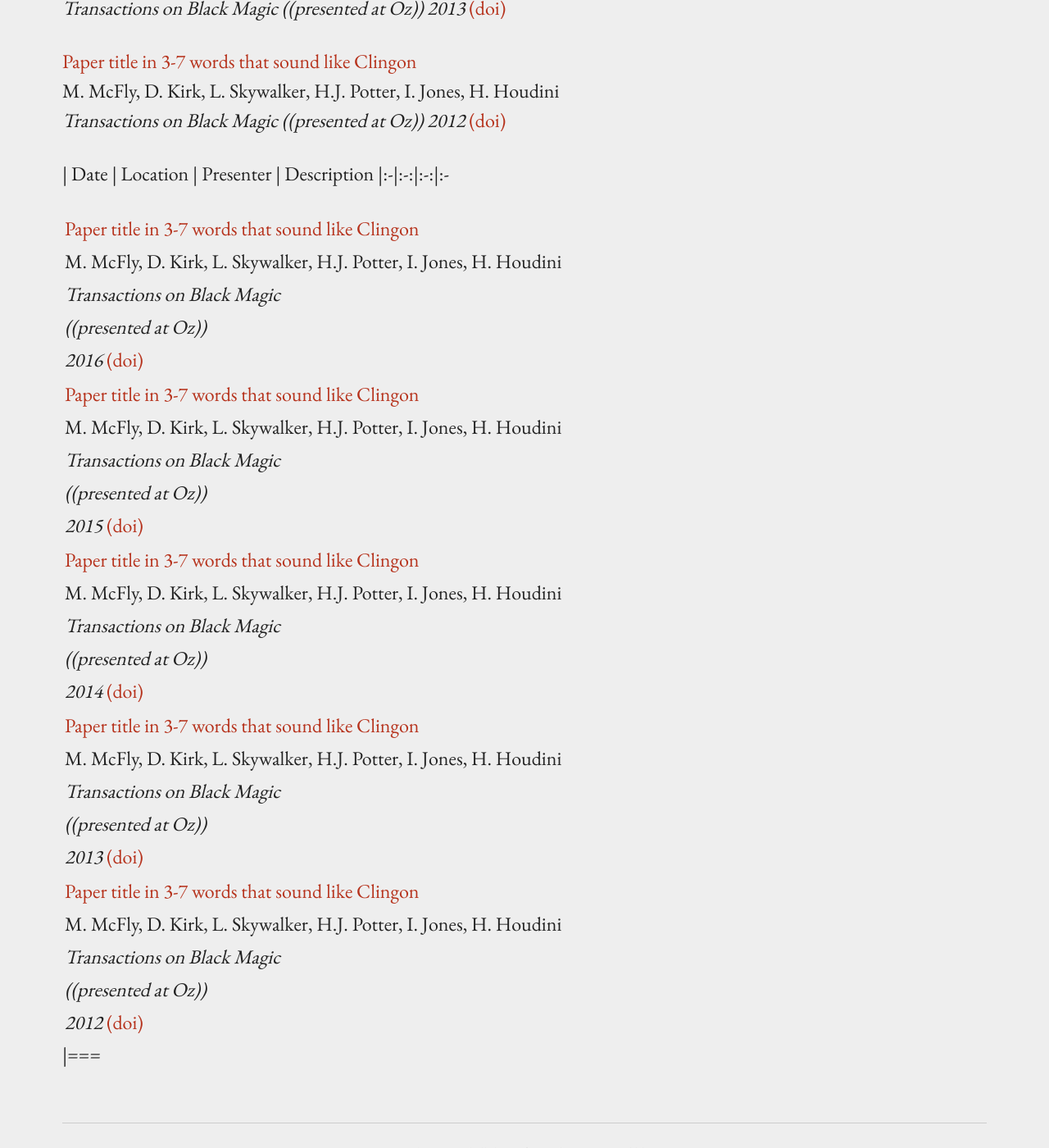
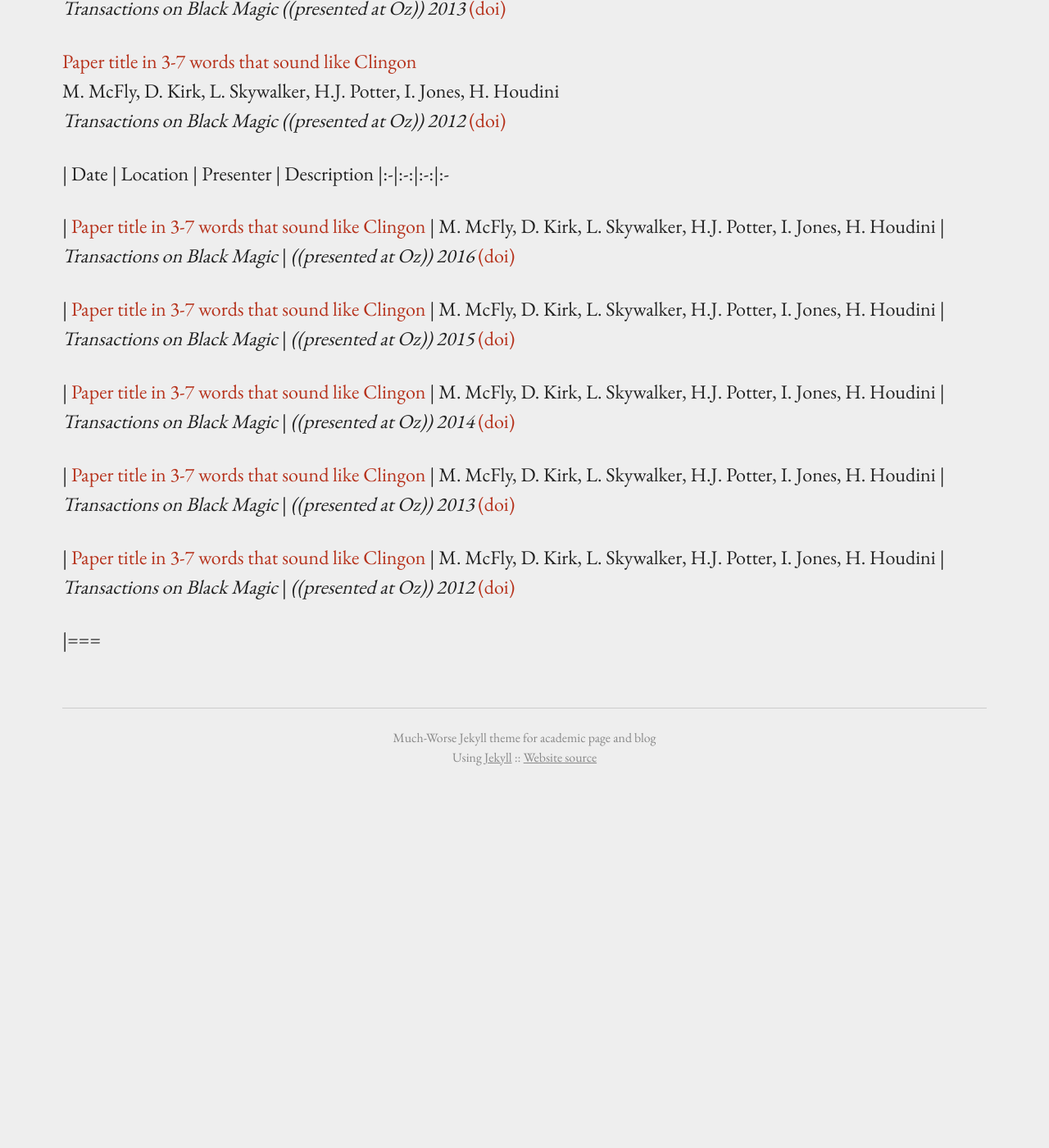
Before and after one commit to viprlab/viprlab.github.io, a Jekyll site: the page built from papers.md, in a window 1280 px wide and 1400 px high, scrolled down 815 px. Shown: the whole window at 82% size. Built offline with Jekyll 4.4.1, drawn with Linux system fonts in a browser that asks for light colours; after the commit the page ends 1774 px from its top, so only the background shows below that.

Commit message:
will revert later

```diff
--- a/papers.md
+++ b/papers.md
@@ -63,6 +63,6 @@
 | {{pub.author}}
 | *{{pub.journal}}*
 | {% if pub.note %} *({{pub.note}})*
-{% endif %} *{{pub.year}}* [(doi)]({{pub.doi}}) |
+{% endif %} *{{pub.year}}* [(doi)]({{pub.doi}})
 {% endfor %}
 |===
```
